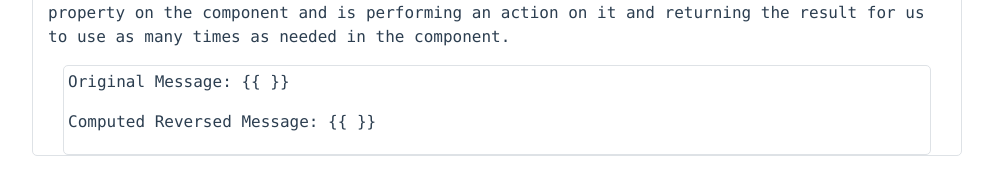
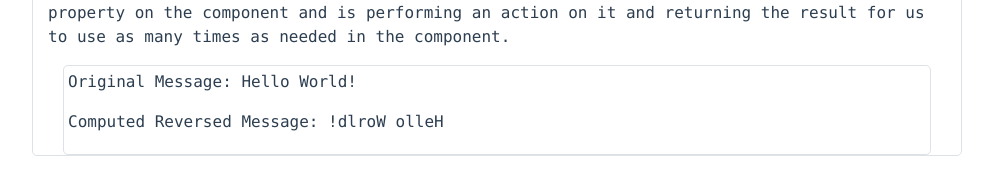
Before and after one commit to natesherfick/vue-playground, a Vue app: page /#/computed-properties in a window 1280 px wide. Shown: the part 1091-1275 px from the top of the page, without its empty margins (143-1136 px from the left). Built offline with nearby package versions, Linux system fonts and the light colour scheme; what vue-prism would draw is missing.

Commit message:
computed completed

```diff
--- a/src/components/ComputedPropertiesExercise.vue
+++ b/src/components/ComputedPropertiesExercise.vue
@@ -5,9 +5,9 @@
                 <div class="border p-1">
                     <div class="reverse-message">
                         <p>Original Message: {{
-                            <!--code here--> }}</p>
+                            message}}</p>
                         <p>Computed Reversed Message: {{
-                            <!--code here--> }}</p>
+                            reversedMessage}}</p>
                     </div>
                 </div>
             </div>
```
